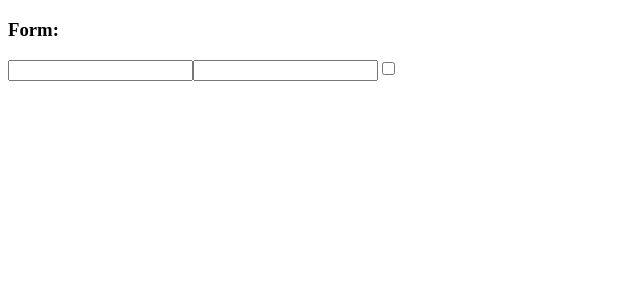
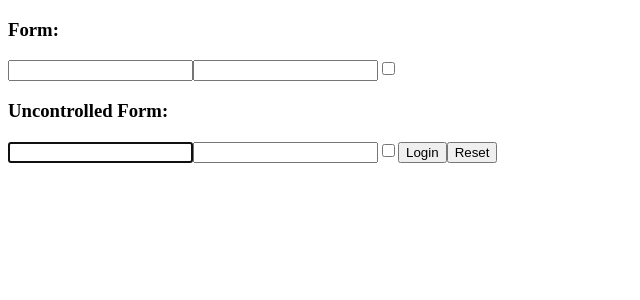
Before and after one commit to Meli357/REACT-exercises, a React (Create React App) app: page / in a window 1280 px wide. Shown: the top 300 px of the page, without its empty margins (0-640 px from the left). Built offline with nearby package versions, Linux system fonts and the light colour scheme.

Commit message:
add focus on input

```diff
--- a/src/App.js
+++ b/src/App.js
@@ -6,6 +6,7 @@
 import { ClickTracker } from "./ClickTracker";
 import { InteractiveWelcome } from "./InteractiveWelcome";
 import { Login } from "./Login";
+import { UncontrolledLogin } from "./UncontrolledLogin";
 
 export class App extends React.Component{
     render(){
@@ -18,6 +19,7 @@
                 <ClickTracker /> */}
                 {/* <InteractiveWelcome /> */}
                 <Login />
+                <UncontrolledLogin />
             </div>
         )
     }
--- /dev/null
+++ b/src/UncontrolledLogin.js
@@ -0,0 +1,34 @@
+import React from "react";
+
+export class UncontrolledLogin extends React.Component{
+    handleFormSubmit = (event) =>{
+        event.preventDefault()
+        const username = event.target.elements.username.value
+        const password = event.target.elements.password.value
+        const remember = event.target.elements.remember.checked
+        console.log({
+            username,
+            password,
+            remember
+        })
+    }
+
+    componentDidMount(){
+        this.nameInput.focus();
+    }
+
+    render(){
+        return(
+            <div>
+                <h3>Uncontrolled Form:</h3>
+                <form onSubmit={this.handleFormSubmit}>
+                <input name="username" ref={(input) => { this.nameInput = input; }} />
+                <input name="password" type="password"/>
+                <input name="remember" type="checkbox"/>
+                <button type="submit">Login</button>
+                <button type="reset">Reset</button>
+                </form>
+            </div>
+        )
+    }
+}
```
